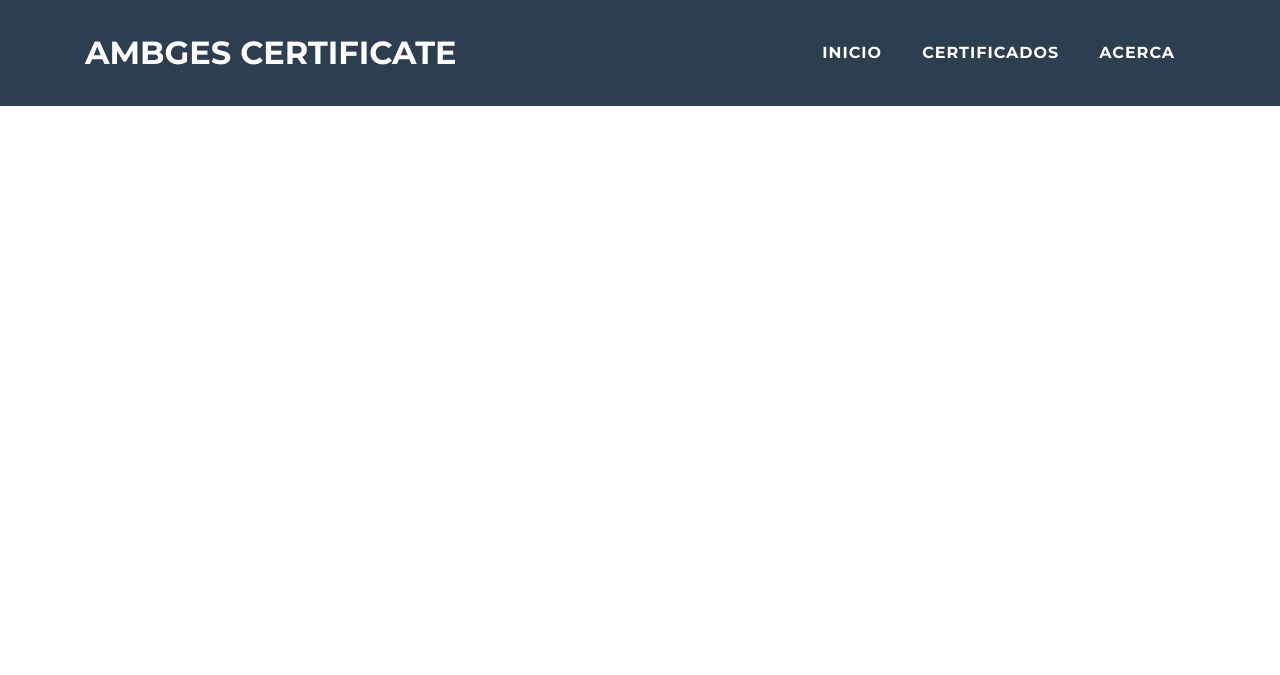
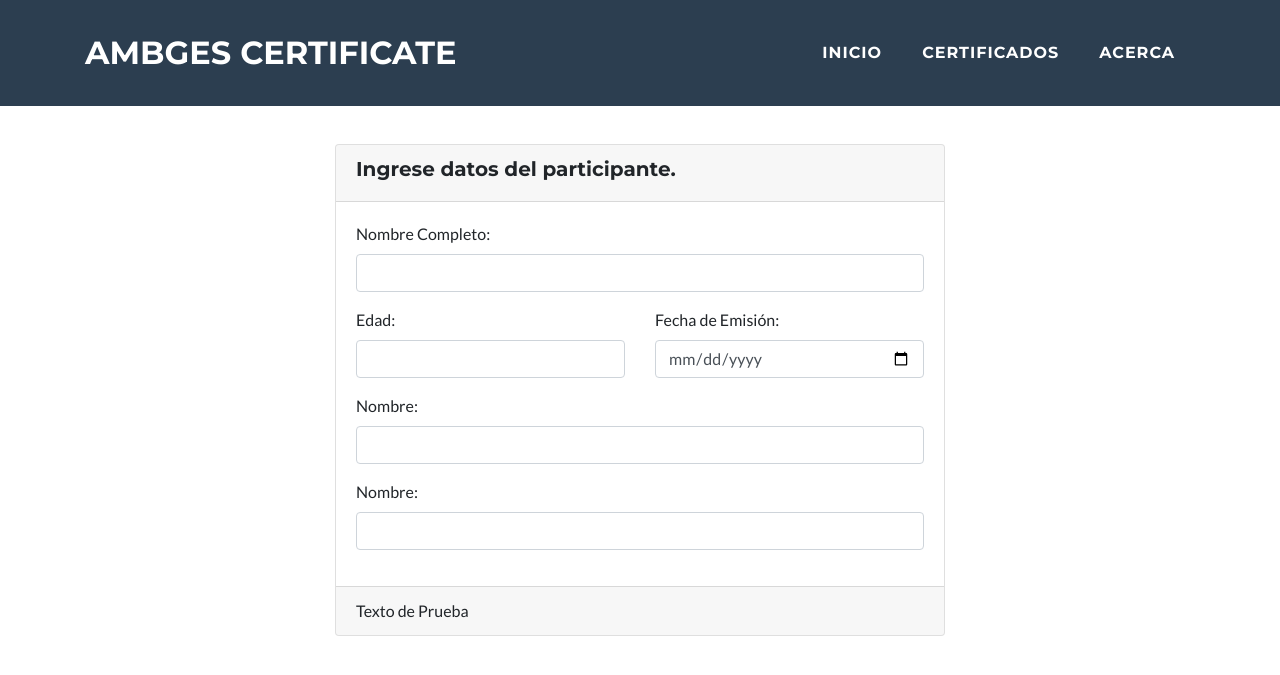
Before and after one commit to Userley/PHP_QR, a PHP site: page /cargadatos.php in a window 1280 px wide. Shown: the top 675 px of the page. Run offline with PHP 8.4, Linux system fonts and the light colour scheme.

Commit message:
Creación de formulario para carga de datos

```diff
--- a/cargadatos.php
+++ b/cargadatos.php
@@ -2,5 +2,50 @@
 include('head.php');
 ?>
 <section id="portfolio" class="portfolio">
+    <div class="container-fluid">
+        <div class="row justify-content-md-center mt-5">
+            <div class="col-lg-6">
+                <div class="card">
+                    <div class="card-header">
+                        <span><strong>
+                                <h5>Ingrese datos del participante.</h5>
+                            </strong></span>
+                    </div>
+                    <div class="card-body">
+                        <div class="form-group">
+                            <label for="Nombre">Nombre Completo:</label>
+                            <input type="text" name="Nombre" id="Nombre" class="form-control">
+                        </div>
+                        <div class="row">
+                            <div class="col-lg-6">
+                                <div class=" form-group">
+                                    <label for="Edad">Edad:</label>
+                                    <input type="number" name="Nombre" id="Nombre" class="form-control">
+                                </div>
 
+                            </div>
+                            <div class="col-lg-6">
+                                <div class="form-group">
+                                    <label for="FechaEmi">Fecha de Emisión:</label>
+                                    <input type="date" name="Nombre" id="Nombre" class="form-control">
+                                </div>
+                            </div>
+                        </div>
+                        <div class="form-group">
+                            <label for="Nombre">Nombre:</label>
+                            <input type="text" name="Nombre" id="Nombre" class="form-control">
+                        </div>
+                        <div class="form-group">
+                            <label for="Nombre">Nombre:</label>
+                            <input type="text" name="Nombre" id="Nombre" class="form-control">
+                        </div>
+                    </div>
+                    <div class="card-footer">
+                        Texto de Prueba
+                    </div>
+                </div>
+            </div>
+            <div class="col-12"></div>
+        </div>
+    </div>
 </section>
--- a/head.php
+++ b/head.php
@@ -6,15 +6,15 @@ $activo2 = "";
 $activo3 = "";
 
 switch ($link) {
-    case '/ambges/':
-    case '/ambges/reportes.php':
-    case '/ambges/cargadatos.php':
+    case '/php_qr/':
+    case '/php_qr/reportes.php':
+    case '/php_qr/cargadatos.php':
         $activo1 = "active";
         break;
-    case '/ambges/configurarcertificados.php':
+    case '/php_qr/configurarcertificados.php':
         $activo2 = "active";
         break;
-    case '/ambges/acerca.php':
+    case '/php_qr/acerca.php':
         $activo3 = "active";
         break;
 }
@@ -25,8 +25,8 @@ switch ($link) {
 <head>
     <meta charset="utf-8">
     <meta name="viewport" content="width=device-width, initial-scale=1.0, shrink-to-fit=no">
-    <title>Home - AMBGES Certificate</title>
-    <meta name="description" content="Configuración de certificado por capacitación AMBGES">
+    <title>Home - php_qr Certificate</title>
+    <meta name="description" content="Configuración de certificado por capacitación php_qr">
     <link rel="stylesheet" href="assets/bootstrap/css/bootstrap.min.css">
     <link rel="stylesheet" href="https://fonts.googleapis.com/css?family=Montserrat:400,700">
     <link rel="stylesheet" href="https://fonts.googleapis.com/css?family=Lato:400,700,400italic,700italic">
@@ -40,10 +40,10 @@ switch ($link) {
 
 <body id="page-top">
     <nav class="navbar navbar-light navbar-expand-lg fixed-top bg-secondary text-uppercase" id="mainNav">
-        <div class="container"><a class="navbar-brand js-scroll-trigger" href="/ambges/">AMBGES Certificate</a><button data-toggle="collapse" data-target="#navbarResponsive" class="navbar-toggler navbar-toggler-right text-uppercase bg-primary text-white rounded" aria-controls="navbarResponsive" aria-expanded="false" aria-label="Toggle navigation"><i class="fa fa-bars"></i></button>
+        <div class="container"><a class="navbar-brand js-scroll-trigger" href="/php_qr/">AMBGES Certificate</a><button data-toggle="collapse" data-target="#navbarResponsive" class="navbar-toggler navbar-toggler-right text-uppercase bg-primary text-white rounded" aria-controls="navbarResponsive" aria-expanded="false" aria-label="Toggle navigation"><i class="fa fa-bars"></i></button>
             <div class="collapse navbar-collapse" id="navbarResponsive">
                 <ul class="nav navbar-nav ml-auto">
-                    <li class="nav-item mx-0 mx-lg-1" role="presentation"><a class="nav-link py-3 px-0 px-lg-3 rounded js-scroll-trigger <?php echo $activo1; ?>" href="/ambges">INICIO</a></li>
+                    <li class="nav-item mx-0 mx-lg-1" role="presentation"><a class="nav-link py-3 px-0 px-lg-3 rounded js-scroll-trigger <?php echo $activo1; ?>" href="/php_qr">INICIO</a></li>
                     <li class="nav-item mx-0 mx-lg-1 " role="presentation"><a class="nav-link py-3 px-0 px-lg-3 rounded js-scroll-trigger <?php echo $activo2; ?>" href="configurarcertificados.php">CERTIFICADOS</a></li>
                     <li class="nav-item mx-0 mx-lg-1" role="presentation"><a class="nav-link py-3 px-0 px-lg-3 rounded js-scroll-trigger <?php echo $activo3; ?>" href="acerca.php">ACERCA</a></li>
                 </ul>
--- a/index.php
+++ b/index.php
@@ -9,16 +9,16 @@ include('head.php');
         <div class="row">
 
             <div class="col-md-12 col-lg-6">
-                <a class="d-block mx-auto portfolio-item"  href="cargadatos.php">
+                <a class="d-block mx-auto portfolio-item" href="cargadatos.php">
                     <div class="d-flex portfolio-item-caption position-absolute h-100 w-100">
                         <div class="my-auto portfolio-item-caption-content w-100 text-center text-white"></div>
                     </div><img class="img-fluid" src="assets/img/portfolio/cabin.png">
                 </a>
             </div>
             <div class="col-md-12 col-lg-6">
-                <a class="d-block mx-auto portfolio-item"  href="reportes.php">
+                <a class="d-block mx-auto portfolio-item" href="reportes.php">
                     <div class="d-flex portfolio-item-caption position-absolute h-100 w-100">
-                    <label for="">Reportes</label>
+                        <label for="">Reportes</label>
                         <div class="my-auto portfolio-item-caption-content w-100 text-center text-white"></div>
                     </div><img class="img-fluid" src="assets/img/portfolio/cake.png">
                 </a>
```
